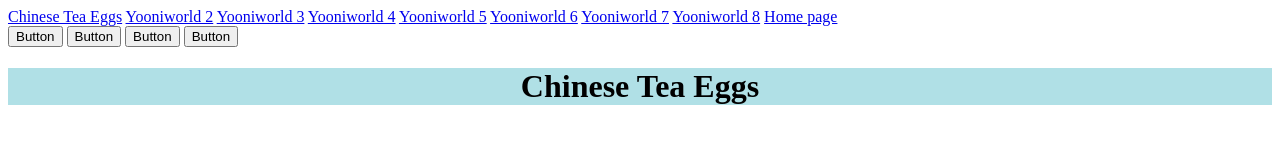
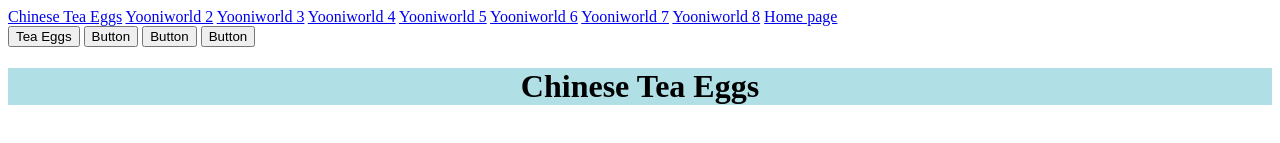
Before and after one commit to KoikoiYooniverse/Tea-Eggs, a plain HTML site: page index.html in a window 1280 px wide. Shown: the top 143 px of the page. Drawn offline with Linux system fonts and the light colour scheme.

Commit message:
Update index.html

```diff
--- a/index.html
+++ b/index.html
@@ -23,7 +23,7 @@
 <a href="https://koikoiyooniverse.github.io/" class="button button">Home page</a>
 
 <div class="btn-group">
-  <button class="button">Button</button>
+  <button class="https://koikoiyooniverse.github.io/hello-world/">Tea Eggs</button>
   <button class="button">Button</button>
   <button class="button">Button</button>
   <button class="button">Button</button>
```
